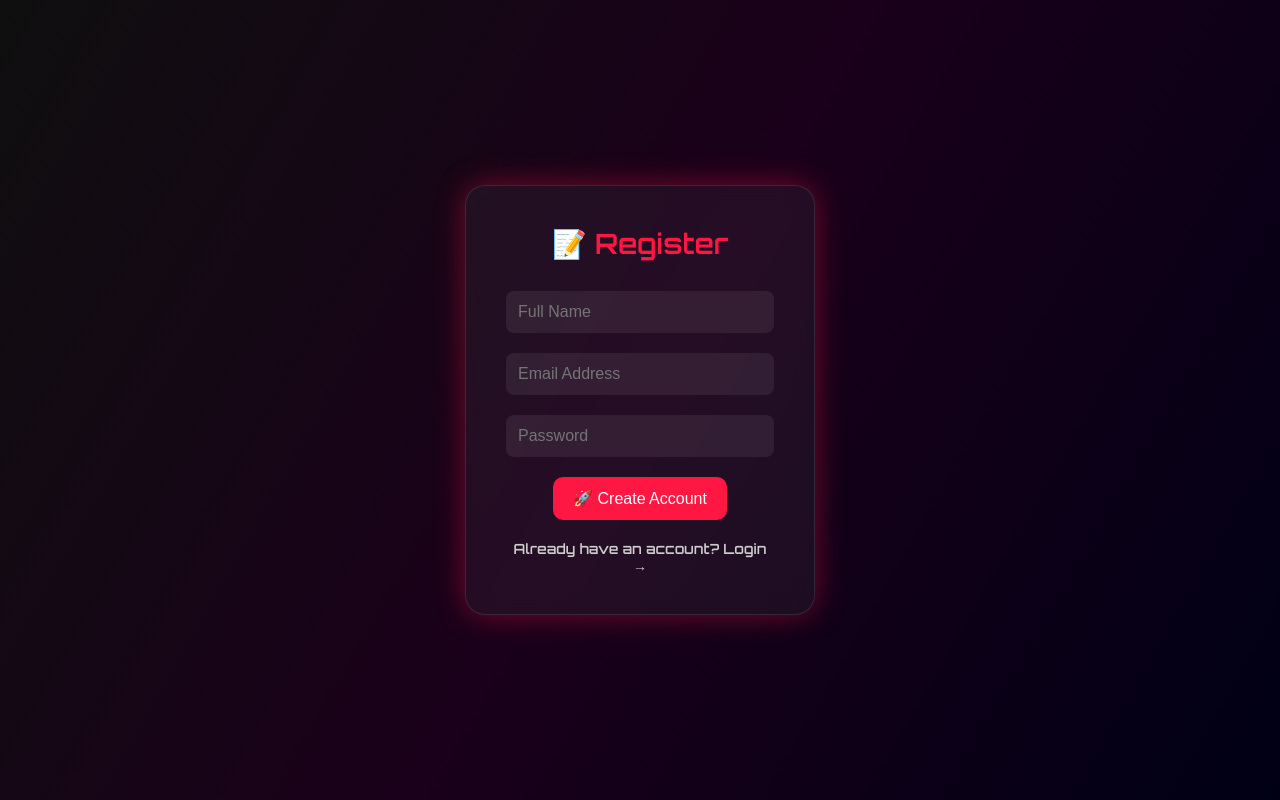
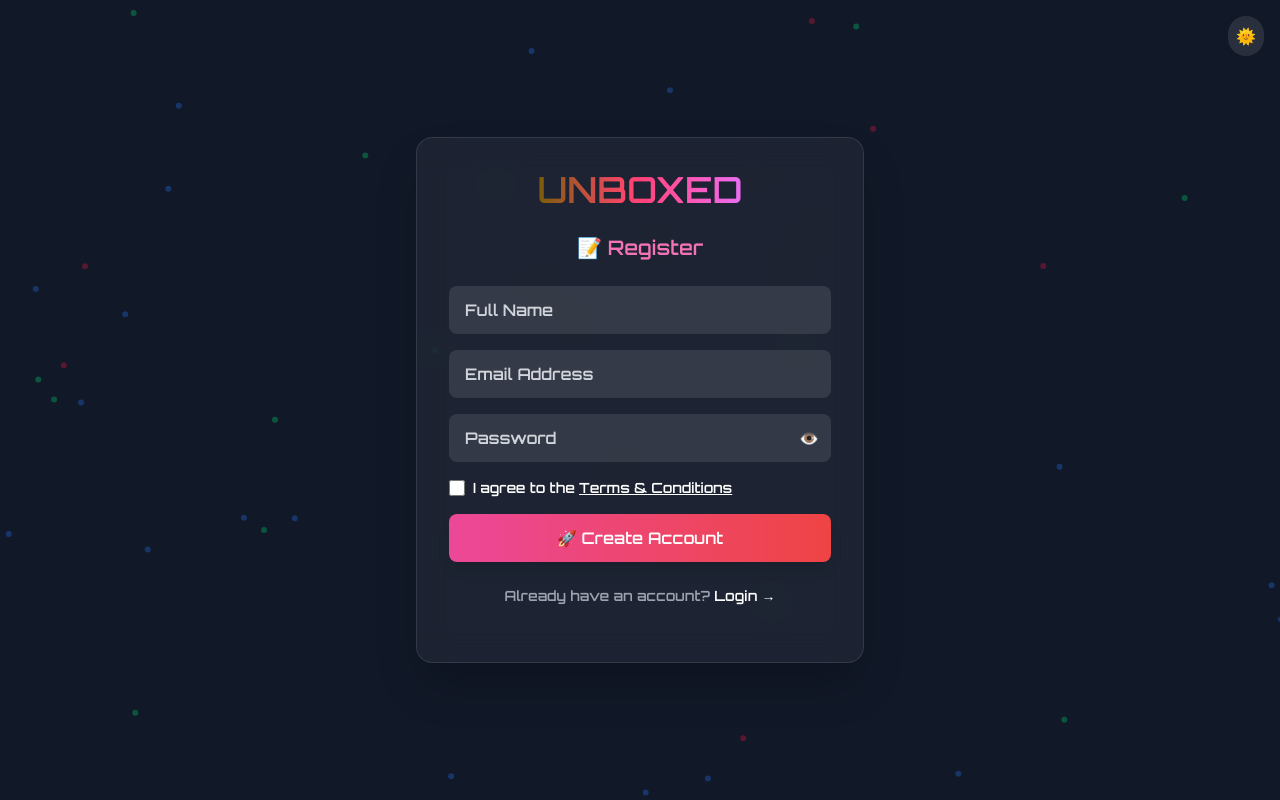
Before and after one commit to Satyabrat2005/Unboxed, a Flask app: page /register in a window 1280 px wide. Run offline with Flask 3, Linux system fonts and the light colour scheme; parts of the project's set-up code (start-up, migrations or seed data) failed here and were passed over; some libraries are stand-ins or nearby versions.

Commit message:
Update Ui of register page

```diff
--- a/templates/register.html
+++ b/templates/register.html
@@ -1,109 +1,111 @@
 <!DOCTYPE html>
 <html lang="en">
 <head>
-  <meta charset="UTF-8">
+  <meta charset="UTF-8" />
+  <meta name="viewport" content="width=device-width, initial-scale=1.0"/>
   <title>Register | UNBOXED</title>
-  <link href="https://fonts.googleapis.com/css2?family=Orbitron:wght@600&display=swap" rel="stylesheet">
+
+  <!-- Tailwind CSS -->
+  <script src="https://cdn.tailwindcss.com"></script>
+
+  <!-- Particles.js -->
+  <script src="https://cdn.jsdelivr.net/npm/tsparticles@2/tsparticles.bundle.min.js"></script>
+
+  <!-- Font Awesome -->
+  <script src="https://kit.fontawesome.com/your-kit-id.js" crossorigin="anonymous"></script>
+
+  <!-- Orbitron Font -->
+  <link href="https://fonts.googleapis.com/css2?family=Orbitron:wght@600&display=swap" rel="stylesheet"/>
+
   <style>
-    * {
-      margin: 0;
-      padding: 0;
-      box-sizing: border-box;
-    }
-
     body {
       font-family: 'Orbitron', sans-serif;
-      background: linear-gradient(120deg, #0f0f0f, #1a001a, #000014);
-      color: white;
-      height: 100vh;
-      display: flex;
-      align-items: center;
-      justify-content: center;
-      overflow: hidden;
     }
-
-    .container {
-      background: rgba(255, 255, 255, 0.05);
-      border: 1px solid rgba(255, 255, 255, 0.1);
-      backdrop-filter: blur(10px);
-      padding: 40px;
-      border-radius: 20px;
-      box-shadow: 0 0 30px rgba(255, 23, 68, 0.4);
-      width: 350px;
-      text-align: center;
-      animation: fadeIn 1s ease;
+    .gradient-text {
+      background: linear-gradient(90deg, #ff1744, #2979ff, #00e676);
+      -webkit-background-clip: text;
+      -webkit-text-fill-color: transparent;
+      animation: hueShift 5s linear infinite;
     }
-
-    @keyframes fadeIn {
-      0% { opacity: 0; transform: scale(0.95); }
-      100% { opacity: 1; transform: scale(1); }
-    }
-
-    h2 {
-      margin-bottom: 20px;
-      color: #ff1744;
-      font-size: 28px;
-    }
-
-    input {
-      width: 100%;
-      padding: 12px;
-      margin: 10px 0;
-      border: none;
-      border-radius: 8px;
-      background: rgba(255, 255, 255, 0.07);
-      color: white;
-      font-size: 16px;
-      outline: none;
-      transition: 0.3s;
-    }
-
-    input:focus {
-      background: rgba(255, 255, 255, 0.1);
-      box-shadow: 0 0 5px #ff1744;
-    }
-
-    button {
-      background: #ff1744;
-      border: none;
-      padding: 12px 20px;
-      font-size: 16px;
-      color: white;
-      border-radius: 10px;
-      cursor: pointer;
-      transition: 0.3s;
-      margin-top: 10px;
-    }
-
-    button:hover {
-      background: #ff0033;
-      transform: scale(1.05);
-    }
-
-    .back-link {
-      display: block;
-      margin-top: 20px;
-      color: #ccc;
-      font-size: 14px;
-      text-decoration: none;
-      transition: color 0.3s;
-    }
-
-    .back-link:hover {
-      color: white;
+    @keyframes hueShift {
+      0% { filter: hue-rotate(0deg); }
+      100% { filter: hue-rotate(360deg); }
     }
   </style>
 </head>
-<body>
-  <div class="container">
-    <h2>📝 Register</h2>
-    <form method="POST" action="/register">
-      <input type="text" name="name" placeholder="Full Name" required>
-      <input type="email" name="email" placeholder="Email Address" required>
-      <input type="password" name="password" placeholder="Password" required>
-      <button type="submit">🚀 Create Account</button>
+<body class="relative bg-gray-900 text-white min-h-screen flex items-center justify-center overflow-hidden">
+
+  <!-- Particles background -->
+  <div id="particles-js" class="absolute inset-0 z-0"></div>
+
+  <!-- Theme toggle -->
+  <button id="theme-toggle" class="absolute top-4 right-4 z-20 p-2 bg-white/10 rounded-full text-white hover:bg-white/20 transition">🌞</button>
+
+  <!-- Registration Container -->
+  <div class="relative z-10 w-full max-w-md mx-auto bg-white/5 backdrop-blur-lg border border-white/10 rounded-2xl shadow-2xl p-8 space-y-6">
+    <h1 class="text-4xl text-center font-bold gradient-text">UNBOXED</h1>
+    <h2 class="text-xl text-center text-pink-400">📝 Register</h2>
+
+    <form action="/register" method="POST" class="space-y-4">
+      <input name="name" type="text" placeholder="Full Name" required class="w-full px-4 py-3 rounded-lg bg-white/10 placeholder-gray-300 focus:bg-white/20 focus:outline-none focus:shadow-md transition"/>
+
+      <input name="email" type="email" placeholder="Email Address" required class="w-full px-4 py-3 rounded-lg bg-white/10 placeholder-gray-300 focus:bg-white/20 focus:outline-none focus:shadow-md transition"/>
+
+      <div class="relative">
+        <input id="password" name="password" type="password" placeholder="Password" required class="w-full px-4 py-3 rounded-lg bg-white/10 placeholder-gray-300 focus:bg-white/20 focus:outline-none focus:shadow-md transition"/>
+        <button type="button" id="togglePw" class="absolute right-3 top-1/2 -translate-y-1/2 text-gray-400 hover:text-white">👁️</button>
+      </div>
+
+      <label class="flex items-center space-x-2 text-sm">
+        <input type="checkbox" name="terms" required class="h-4 w-4 rounded text-pink-500 focus:ring-pink-400">
+        <span>I agree to the <a href="/terms" class="underline hover:text-white">Terms & Conditions</a></span>
+      </label>
+
+      <button type="submit" class="w-full py-3 bg-gradient-to-r from-pink-500 to-red-500 hover:from-red-600 hover:to-pink-600 text-white font-bold rounded-lg shadow-lg transform hover:scale-105 transition">
+        🚀 Create Account
+      </button>
     </form>
-    <a href="/login" class="back-link">Already have an account? Login →</a>
+
+    <p class="text-center text-sm text-gray-400">
+      Already have an account? <a href="/login" class="text-white font-medium hover:text-pink-400 transition">Login →</a>
+    </p>
+
+    <!-- Social login -->
+    <div class="flex justify-center space-x-6 mt-4 text-white text-2xl">
+      <a href="#" class="hover:text-blue-400 transition"><i class="fab fa-google"></i></a>
+      <a href="#" class="hover:text-gray-400 transition"><i class="fab fa-github"></i></a>
+    </div>
   </div>
+
+  <script>
+    // 🌗 Theme Toggle
+    document.getElementById('theme-toggle').addEventListener('click', () => {
+      const html = document.documentElement;
+      html.classList.toggle('light');
+      document.getElementById('theme-toggle').textContent = html.classList.contains('light') ? '🌙' : '🌞';
+    });
+
+    // 👁️ Password Toggle
+    document.getElementById('togglePw').addEventListener('click', () => {
+      const pw = document.getElementById('password');
+      pw.type = pw.type === 'password' ? 'text' : 'password';
+    });
+
+    // 🌌 Particles Background
+    tsParticles.load("particles-js", {
+      fullScreen: { enable: true, zIndex: -1 },
+      particles: {
+        number: { value: 50 },
+        color: { value: ["#ff1744", "#2979ff", "#00e676"] },
+        shape: { type: "circle" },
+        opacity: { value: 0.3 },
+        size: { value: 3 },
+        move: { enable: true, speed: 1 }
+      },
+      interactivity: {
+        events: { onhover: { enable: true, mode: "repulse" } }
+      },
+    });
+  </script>
 </body>
 </html>
```
